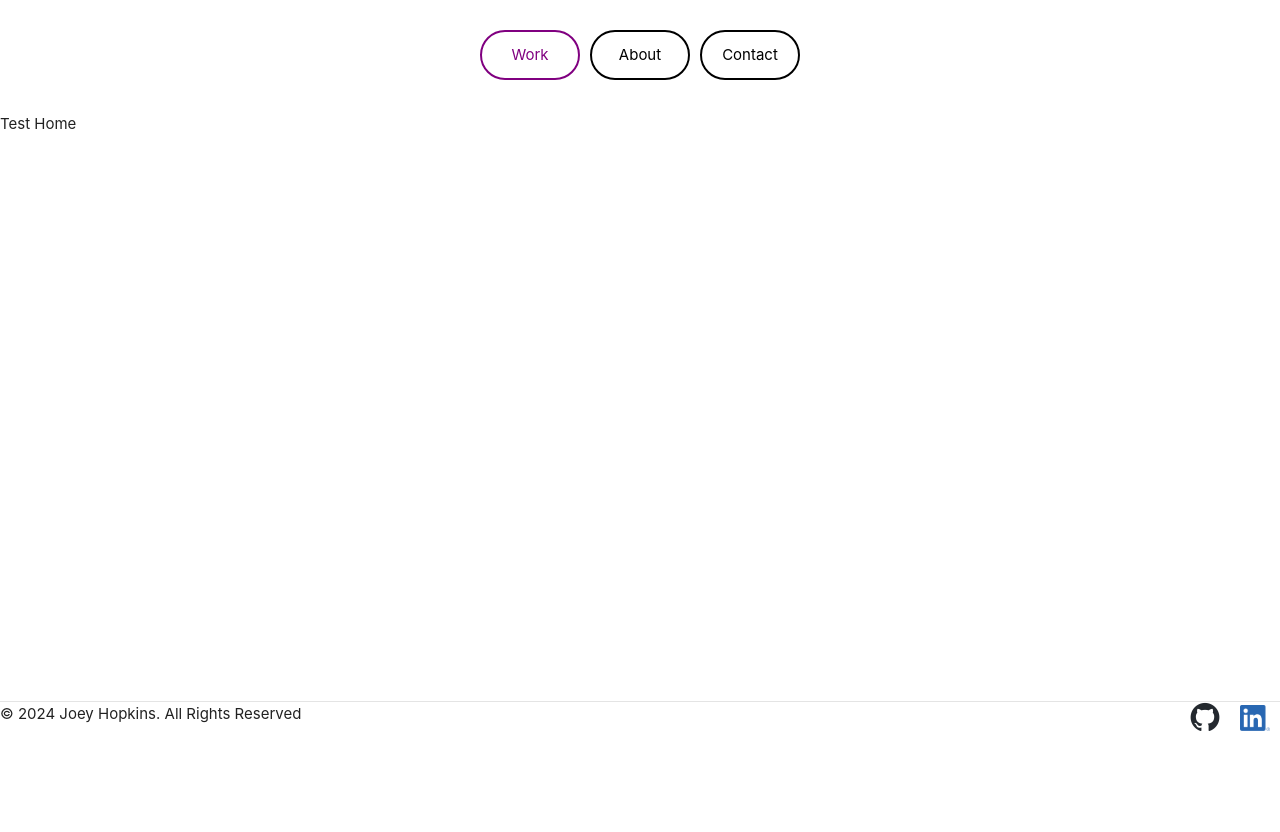
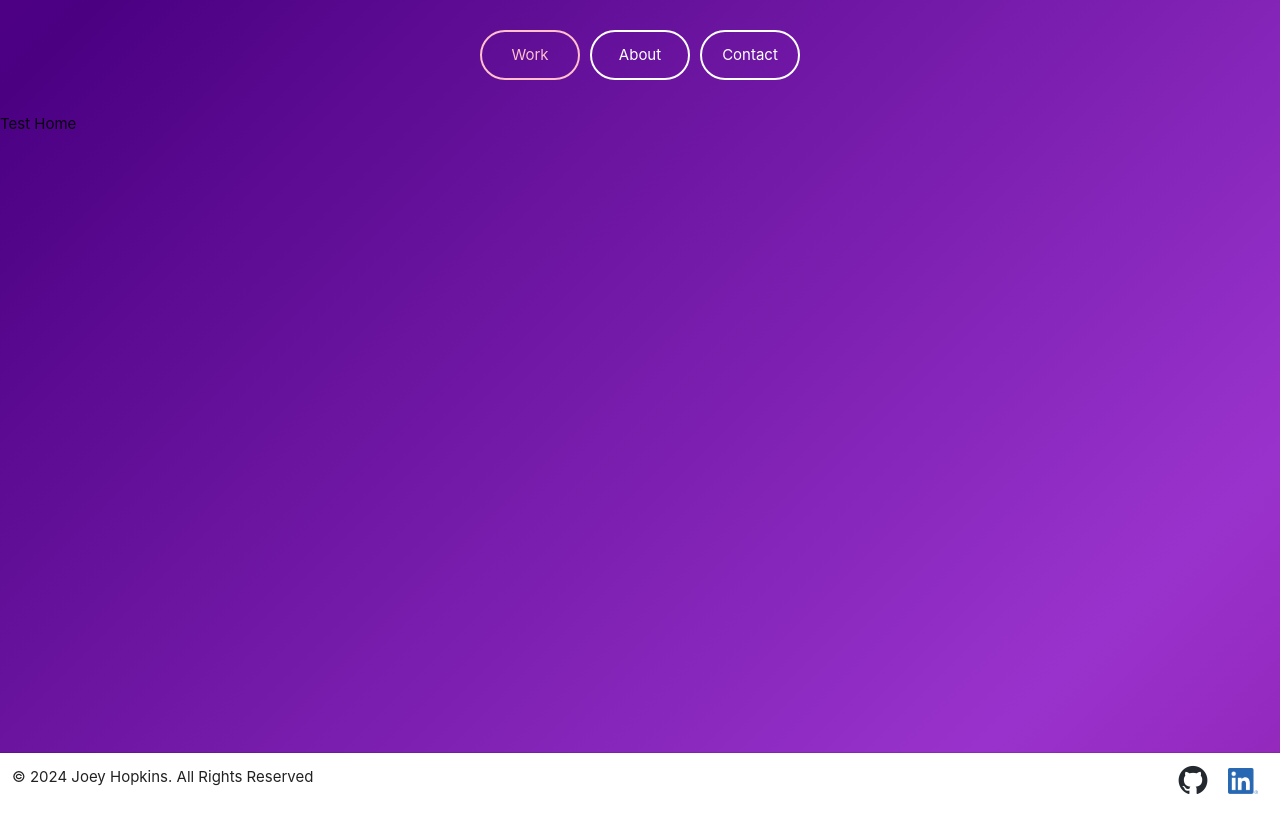
Before and after one commit to JoeyHopkins/MySite, a Vue app in the folder frontend/: page / in a window 1280 px wide. Shown: the top 832 px of the page. Built offline with nearby package versions, Linux system fonts and the light colour scheme.

Commit message:
Added a temp background and used it to modify the main app container to get it taking up the desired space for the main page and footer accordingly

```diff
--- a/frontend/src/assets/main.css
+++ b/frontend/src/assets/main.css
@@ -1,11 +1,8 @@
 @import './base.css';
 
 #app {
-  width: 100vw;
+  min-width: 100vw;
   font-weight: normal;
-  overflow-y: auto;
-  height: 150vh;
-  /* padding: 0px 15px */
 }
 
 /*
@@ -35,6 +32,39 @@ a,
   }
 } */
 
+/* Background */
+/* got gradiant background from https://alvarotrigo.com/blog/animated-backgrounds-css/ */
+.v-application__wrap {
+  background-size: 300% 300%;
+  background-image: linear-gradient(-45deg, purple 0%, DarkOrchid 25%, Indigo 51%, DarkViolet 100%);
+  -webkit-animation: AnimateBG 20s ease infinite;
+  animation: AnimateBG 20s ease infinite;
+}
+
+@-webkit-keyframes AnimateBG {
+  0% {
+    background-position: 0% 50%;
+  }
+  50% {
+    background-position: 100% 50%;
+  }
+  100% {
+    background-position: 0% 50%;
+  }
+}
+
+@keyframes AnimateBG {
+  0% {
+    background-position: 0% 50%;
+  }
+  50% {
+    background-position: 100% 50%;
+  }
+  100% {
+    background-position: 0% 50%;
+  }
+}
+
 /* Nav bar */
 
 .nav-container {
@@ -42,13 +72,13 @@ a,
 }
 
 .nav-fade-in {
-  background-color: grey; /* Adjust the background color */
-  border-color: grey; /* Adjust the border color */
+  background-color: rgba(128, 128, 128, 0.25);
+  border-color: rgba(128, 128, 128, 0.25);
 }
 
 .nav-fade-out {
-  background-color: white; /* Adjust the background color */
-  border-color: white; /* Adjust the border color */
+  background-color: transparent;
+  border-color: transparent;
 }
 
 .nav-container {
@@ -56,7 +86,6 @@ a,
   top: 20px;
   width: 350px;
   height: 70px;
-  /* position: relative; */
   border-radius: 40px;
   overflow: hidden;
 }
@@ -67,12 +96,37 @@ a,
   border: 2px solid;
   border-radius: 40px;
   overflow: hidden;
-  color: black;
+  color: white;
   text-decoration: none;
 }
 
 .router-link-active {
-  color: purple;
+  color: pink;
+}
+
+/* Main Page */
+.main-page-containter {
+  padding-top: 80px;
+  margin-bottom: 0;
+  min-height: 93vh;
+}
+
+/* footer */
+.image-link {
+  max-width: 50px;
+  display: inline-block;
+  padding-left: 10px;
+  padding-right: 10px;
+}
+
+.image-link img {
+  width: 100%;
+  height: auto;
+}
+
+.footer-container {
+  background-color: white;
+  margin-top: 0;
 }
 
 /* Universal */
@@ -106,16 +160,3 @@ a,
   display: flex;
   justify-content: flex-end;
 }
-
-/* footer */
-.image-link {
-  max-width: 50px;
-  display: inline-block;
-  padding-left: 10px;
-  padding-right: 10px;
-}
-
-.image-link img {
-  width: 100%;
-  height: auto;
-}
--- a/frontend/src/components/Footer.vue
+++ b/frontend/src/components/Footer.vue
@@ -1,5 +1,7 @@
 <template>
   <v-divider></v-divider>
+  <div class="footer-container">
+    <v-col>
       <v-row>
         <v-col>
           <p>&copy; 2024 Joey Hopkins. All Rights Reserved</p>
@@ -13,5 +15,6 @@
           </a>
         </v-col>
       </v-row>
-
+    </v-col>
+  </div>
 </template>
--- a/frontend/src/layouts/Default.vue
+++ b/frontend/src/layouts/Default.vue
@@ -8,16 +8,12 @@
       </div>
     </div>
   </v-container>
-  <v-row style="padding-top: 80px">
+  <v-row class="main-page-containter">
     <v-col>
       <router-view/>
     </v-col>
   </v-row>
-  <v-row style="padding-top: 80px">
-    <v-col>
-      <component :is="view" />
-    </v-col>
-  </v-row>
+  <component :is="view"/>
 </template>
 <script>
 import Footer from '../components/Footer.vue'
```
Lines whose indentation alone changed are shown as unchanged.
